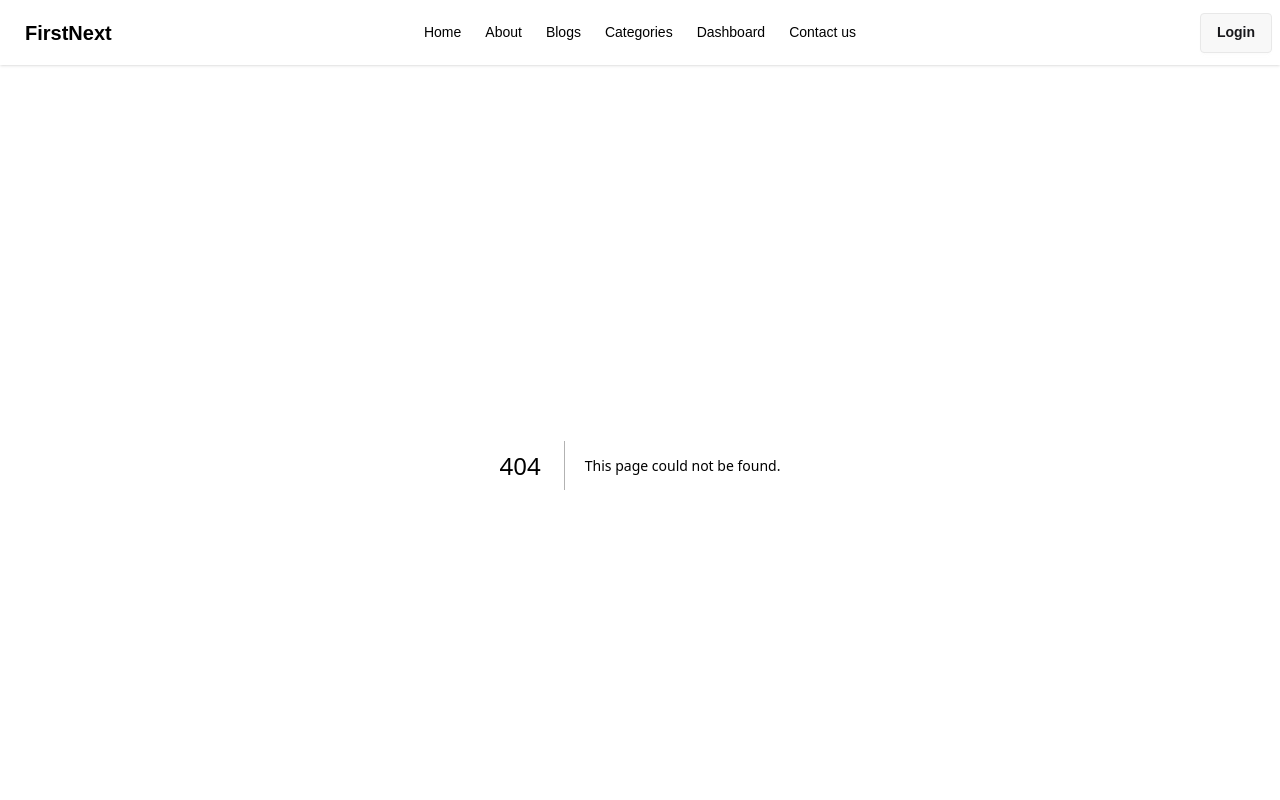
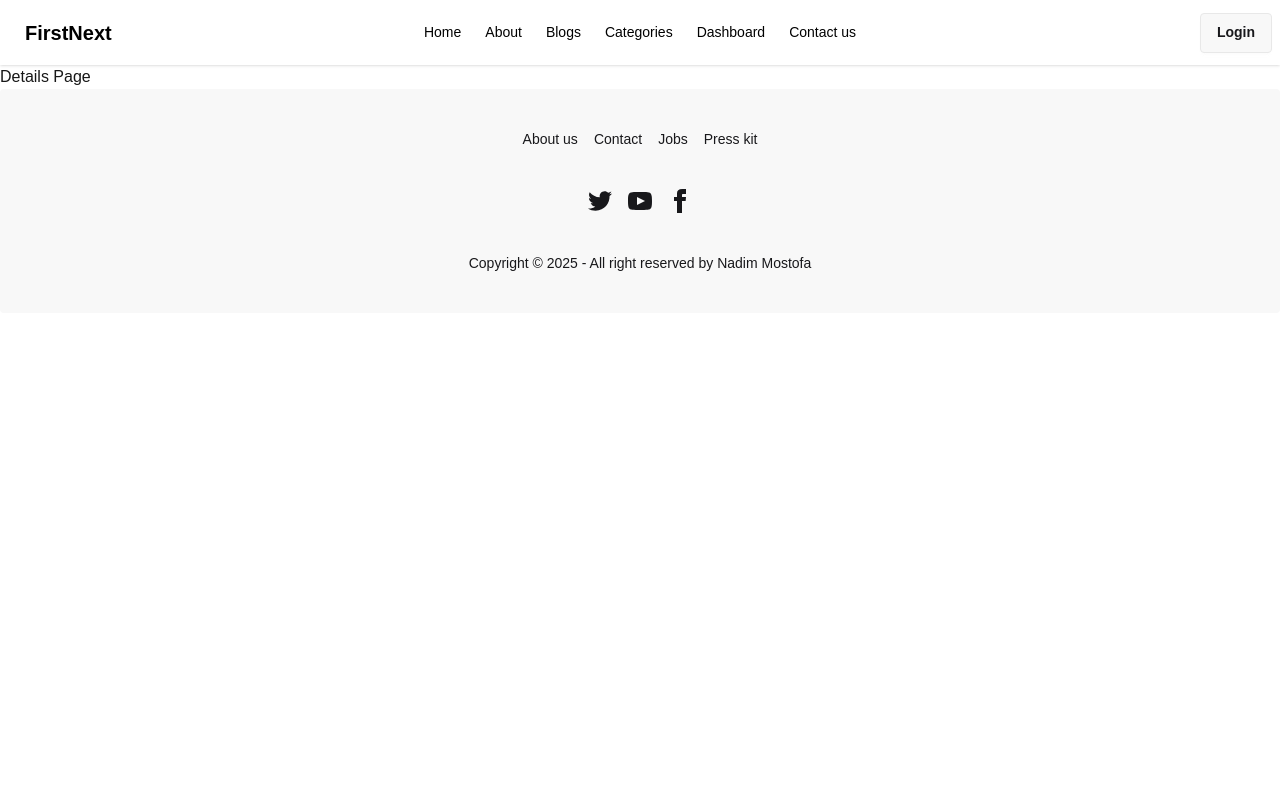
Before and after one commit to Nadimmo/First-Nextjs-Project, a Next.js app: page /Categories in a window 1280 px wide. Before the commit this address had no page. Shown: the top 800 px of the page. Built offline with nearby package versions, Linux system fonts and the light colour scheme.

Commit message:
added all catch segment

```diff
--- /dev/null
+++ b/src/app/Categories/[...slug]/page.jsx
@@ -0,0 +1,10 @@
+import React from 'react'
+
+const CategoriesDetails = ({params}) => {
+    console.log(params)
+  return (
+    <div>Details Page</div>
+  )
+}
+
+export default CategoriesDetails
--- /dev/null
+++ b/src/app/Categories/page.jsx
@@ -0,0 +1,9 @@
+import React from 'react'
+
+const CategoriesPage = () => {
+  return (
+    <div>soup, coffee , desert , salad</div>
+  )
+}
+
+export default CategoriesPage
```
